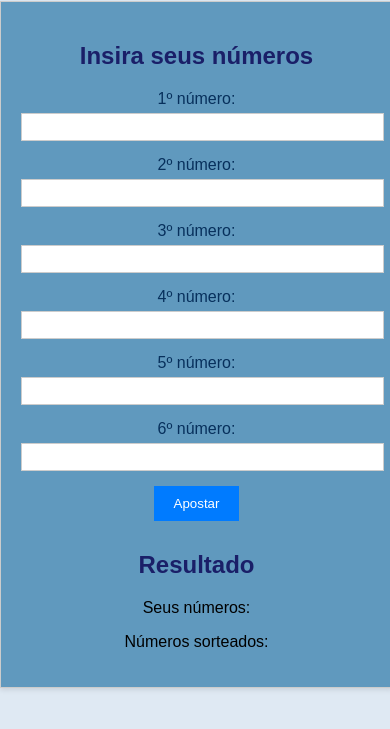
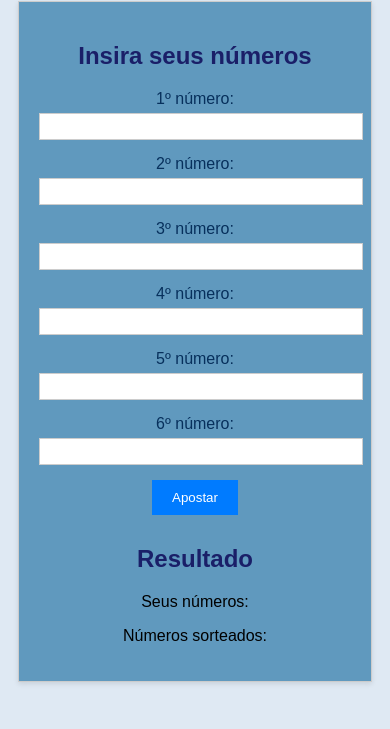
Before and after one commit to Morpheusmmt/N683-MAIDA, a plain HTML site: page index.html in a window 390 px wide. Shown: the part 79-808 px from the top of the page. Drawn offline with Linux system fonts and the light colour scheme.

Commit message:
Update style.css

```diff
--- a/style.css
+++ b/style.css
@@ -1,25 +1,25 @@
 body {
   font-family: sans-serif;
   text-align: center;
-    background-color: #dfe9f3; /* Azul claro acinzentado */
-    margin: 0; /* Remove margin para melhor responsividade */
+  background-color: #dfe9f3;
+  margin: 0;
 }
 
 .container {
-    width: 80%; /* Utiliza porcentagem para largura flexível */
+  width: 80%;
   margin: 20px auto;
   border: 1px solid #ccc;
   padding: 20px;
-    background-color: #6099be; /* Azul claro */
-    box-shadow: 0 2px 5px rgba(0, 0, 0, 0.1); /* Sombra sutil */
+  background-color: #6099be;
+  box-shadow: 0 2px 5px rgba(0, 0, 0, 0.1);
 }
 
 h1 {
-    color: #103f70; /* Preto */
+  color: #103f70;
 }
 
 h2 {
-    color: #1a1f68; /* Azul royal */
+  color: #1a1f68;
 }
 
 .numero-input {
@@ -29,20 +29,20 @@ body {
 label {
   display: block;
   margin-bottom: 5px;
-    color: #07305c; /* Azul marinho escuro */
+  color: #07305c;
 }
 
 input[type="number"] {
-    width: 100%; /* Utiliza 100% para largura flexível */
+  width: 100%;
   padding: 5px;
   border: 1px solid #ccc;
-    background-color: #fff; /* Branco para inputs */
-    color: #333; /* Preto para texto */
+  background-color: #fff;
+  color: #333;
 }
 
 button {
   padding: 10px 20px;
-    background-color: #007bff; /* Azul royal */
+  background-color: #007bff;
   color: white;
   border: none;
   cursor: pointer;
@@ -55,7 +55,7 @@ body {
 #mensagem {
   font-weight: bold;
   margin-bottom: 10px;
-    color: #092c5a; /* Azul turquesa */
+  color: #092c5a;
 }
 
 #numeros-usuario,
@@ -63,17 +63,3 @@ body {
   font-style: italic;
   color: #1d0f7a;
 }
-
-  /* Media Queries para telas menores */
-
-  @media (max-width: 768px) {
-    .container {
-      width: 90%; /* Aumenta a largura em telas menores */
-    }
-
-    input[type="number"] {
-      font-size: 14px; /* Reduz o tamanho da fonte */
-    }
-  }
-
-  /* Você pode adicionar mais media queries para tamanhos de tela diferentes */
```
Lines whose indentation alone changed are shown as unchanged.
